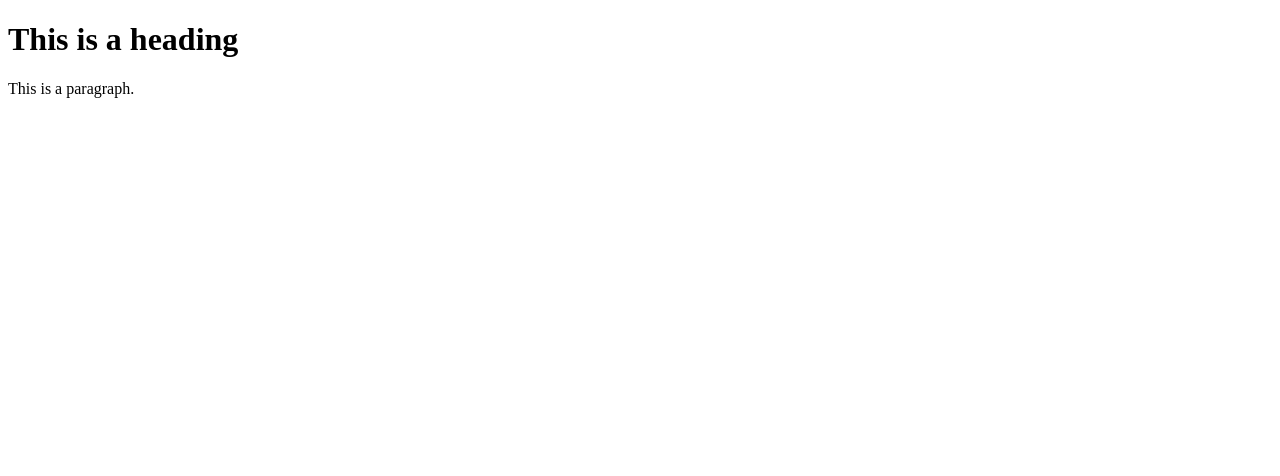
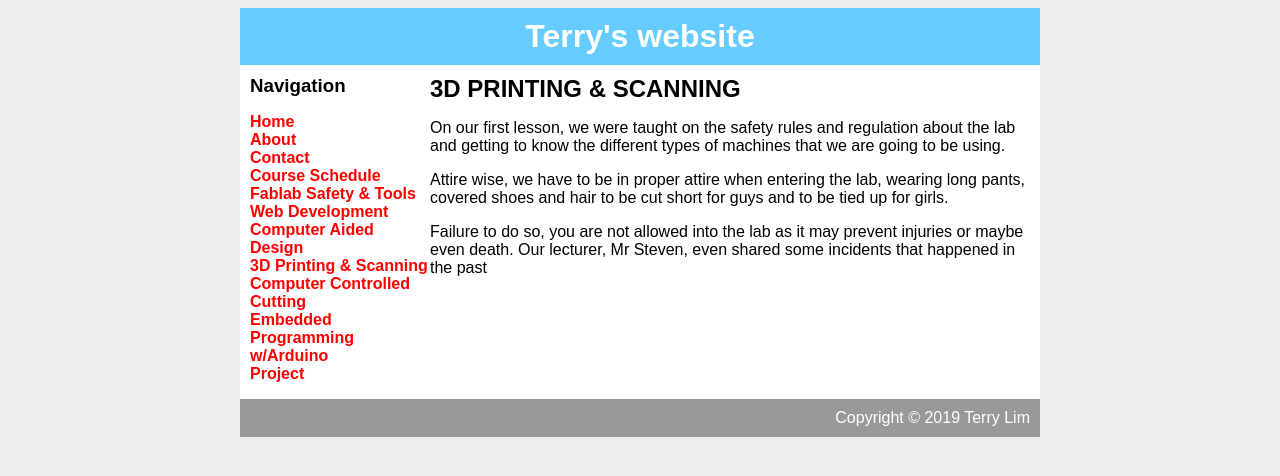
Before and after one commit to Terry3609/Dfab-Web, a plain HTML site: page 3D Printing & Scanning.html in a window 1280 px wide. Drawn offline with Linux system fonts and the light colour scheme.

Commit message:
Update 3D Printing & Scanning.html

```diff
--- a/3D Printing & Scanning.html
+++ b/3D Printing & Scanning.html
@@ -1,10 +1,46 @@
 <!DOCTYPE html>
 <html>
-<title>HTML Tutorial</title>
-<body>
+    <head>
+        <title>My Website</title>
+                <link rel="stylesheet" type="text/css" href="Style.css"/>
+	              </head>
+	      <body>
+            <div id="container" width="1000">
+			                  <div id="header">
+				                        <h1>Terry's website</h1>
+			                  </div>
+		                  	<div id="content">
+				                        <div id="nav">
+		                   <h3>Navigation</h3>
+					                              <ul>
+						                                    <li><a class="selected" href="index.html">Home</a></li>
+					                                    	<li><a Class="selected" Href="About.html">About</a></li>
+					                                     	<li><a Class="selected" Href="Contact.html">Contact</a></li>
+				                                       	<li><a Class="selected" href="Course Schedule.html">Course Schedule</a></li>
+					                                     	<li><a Class="selected" href="Fablab Safety & Tools.html">Fablab Safety & Tools</a></li>
+					                                    	<li><a Class="selected" href="Web Development.html">Web Development</a></li>
+						                                    <li><a Class="selected" href="Computer Aided Design.html">Computer Aided Design</a></li>
+				                                     		<li><a Class="selected" href="3D Printing & Scanning.html">3D Printing & Scanning</a></li>
+						                                    <li><a Class="selected" href="Computer Controlled Cutting.html">Computer Controlled Cutting</a></li>
+					                                    	<li><a Class="selected" href="Embedded Programming Arduino.html">Embedded Programming w/Arduino</a></li>
+					                                     	<li><a Class="selected" href="Project.html">Project</a></li>
+					                              </ul>
+				                        </div>
+				                        <div id="main">
+					                              <h2>3D PRINTING & SCANNING </h2>
+					                              <p>On our first lesson, we were taught on the safety rules and regulation about the lab and
+					                              getting to know the different types of machines that we are going to be using.</p>
 
-<h1>This is a heading</h1>
-<p>This is a paragraph.</p>
+					                              <p>Attire wise, we have to be in proper attire when entering the lab, wearing long pants,
+				                                covered shoes and hair to be cut short for guys and to be tied up for girls.<p>
 
-</body>
+					                              <p>Failure to do so, you are not allowed into the lab as it may prevent injuries or maybe even
+				                                death. Our lecturer, Mr Steven, even shared some incidents that happened in the past<p>
+
+				                        </div>
+			                  </div>
+			                  <div id="footer">
+				                        Copyright &copy; 2019 Terry Lim
+
+		             </body>
 </html>
```
